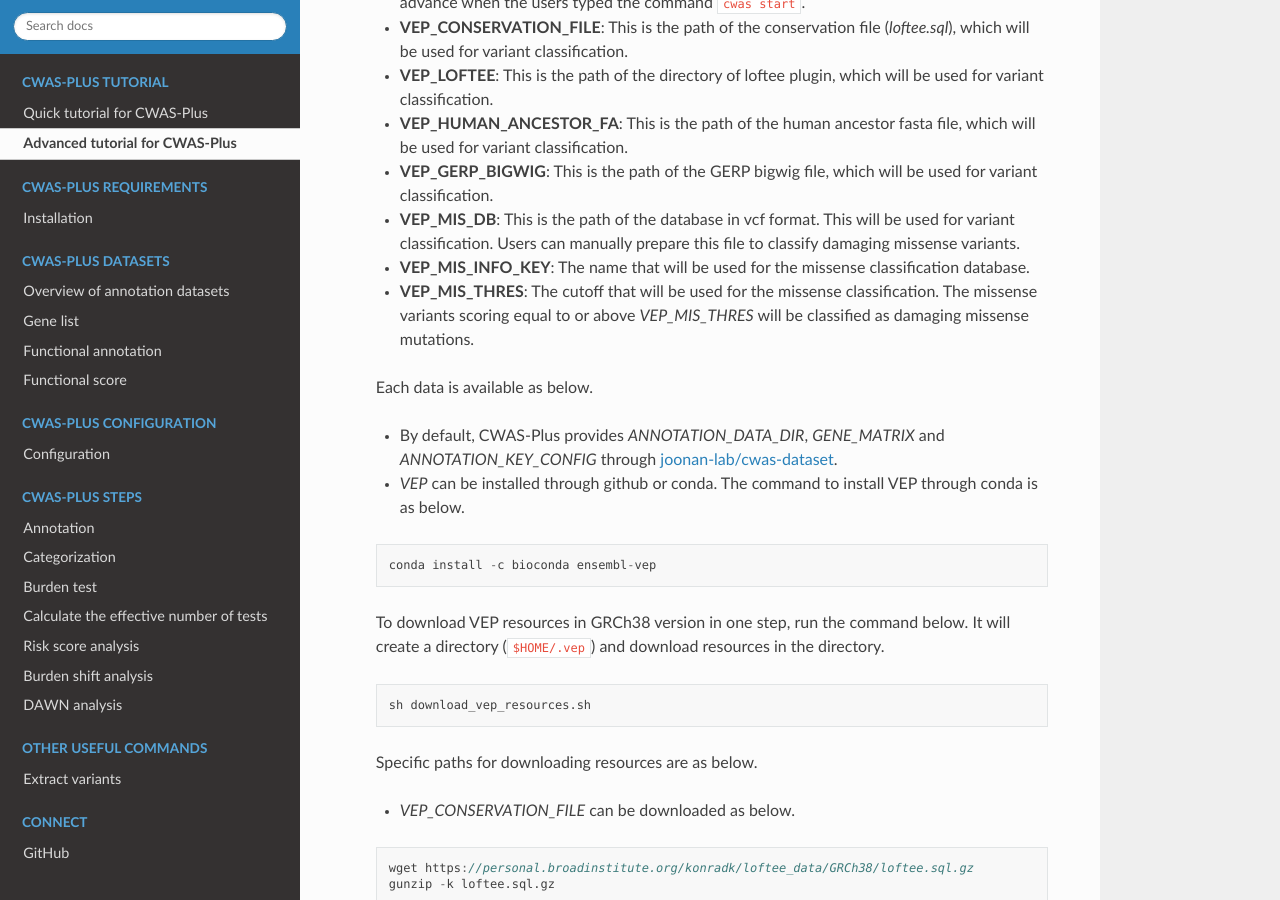
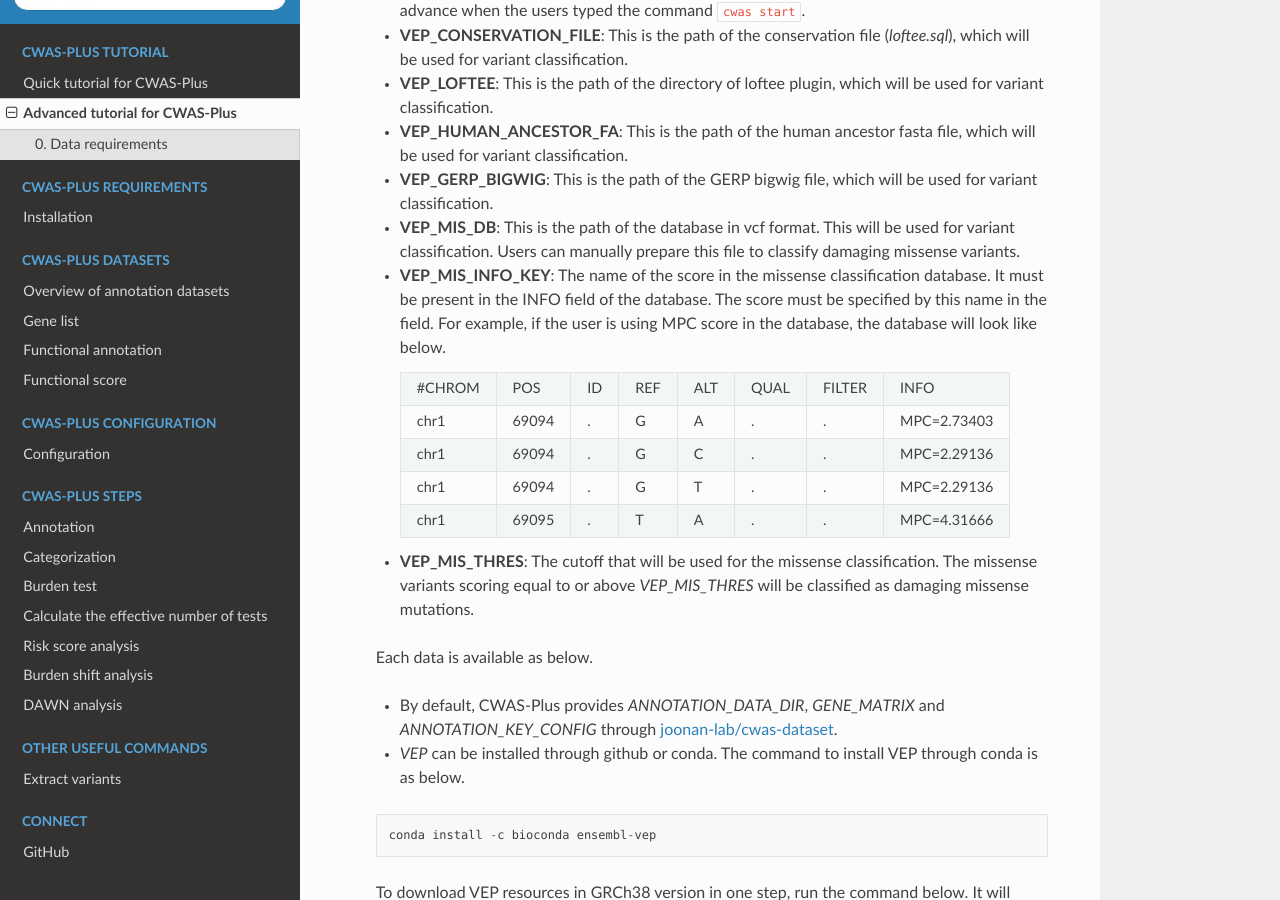
Before and after one commit to joonan-lab/cwas, a Sphinx documentation site: the page built from docs/quickstart/advanced_tutorial.rst, in a window 1280 px wide and 900 px high, scrolled down 3133 px. Built offline with Sphinx 7.4.7 and the Read the Docs theme 2.0.0, drawn with Linux system fonts in a browser that asks for light colours; some of the changed text lies outside the part shown.

Commit message:
Update advanced_tutorial.rst

```diff
--- a/docs/quickstart/advanced_tutorial.rst
+++ b/docs/quickstart/advanced_tutorial.rst
@@ -1,12 +1,13 @@
-================================
+*********************************
 Advanced tutorial for CWAS-Plus
-================================
+*********************************
 
 This is an advanced tutorial for CWAS-Plus. Specific descriptions of arguments are described in the page of each step.
 
 
 
 0. Data requirements
+#####################
 
   1. Input vcf file (variant list)
 
@@ -139,7 +140,20 @@ This is an advanced tutorial for CWAS-Plus. Specific descriptions of arguments a
   - **VEP_HUMAN_ANCESTOR_FA**: This is the path of the human ancestor fasta file, which will be used for variant classification.
   - **VEP_GERP_BIGWIG**: This is the path of the GERP bigwig file, which will be used for variant classification.
   - **VEP_MIS_DB**: This is the path of the database in vcf format. This will be used for variant classification. Users can manually prepare this file to classify damaging missense variants.
-  - **VEP_MIS_INFO_KEY**: The name that will be used for the missense classification database.
+  - **VEP_MIS_INFO_KEY**: The name of the score in the missense classification database. It must be present in the INFO field of the database. The score must be specified by this name in the field. For example, if the user is using MPC score in the database, the database will look like below.
+
+    +------+------+----+-----+-----+-----+--------+-----------+
+    |#CHROM| POS  |  ID| REF |  ALT| QUAL| FILTER |INFO       |
+    +------+------+----+-----+-----+-----+--------+-----------+
+    |chr1  | 69094|  . | G   |  A  | .   | .      |MPC=2.73403|
+    +------+------+----+-----+-----+-----+--------+-----------+
+    |chr1  | 69094|  . | G   |  C  | .   | .      |MPC=2.29136|
+    +------+------+----+-----+-----+-----+--------+-----------+
+    |chr1  | 69094|  . | G   |  T  | .   | .      |MPC=2.29136|
+    +------+------+----+-----+-----+-----+--------+-----------+
+    |chr1  | 69095|  . | T   |  A  | .   | .      |MPC=4.31666|
+    +------+------+----+-----+-----+-----+--------+-----------+
+
   - **VEP_MIS_THRES**: The cutoff that will be used for the missense classification. The missense variants scoring equal to or above *VEP_MIS_THRES* will be classified as damaging missense mutations.
 
 
```
Also changed, not shown: other parts of docs/quickstart/advanced_tutorial.rst (+1 -1 lines).
